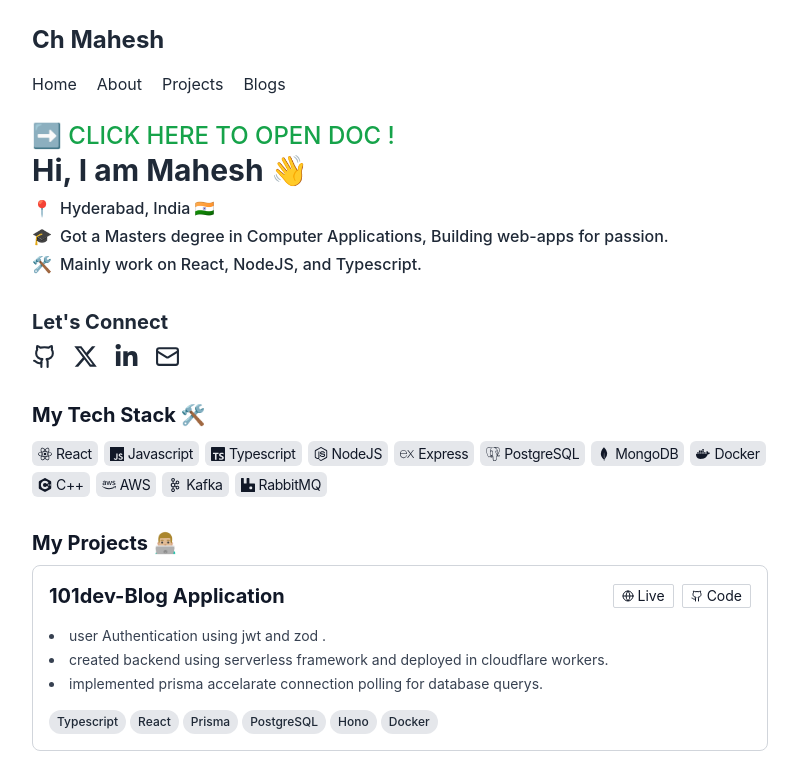
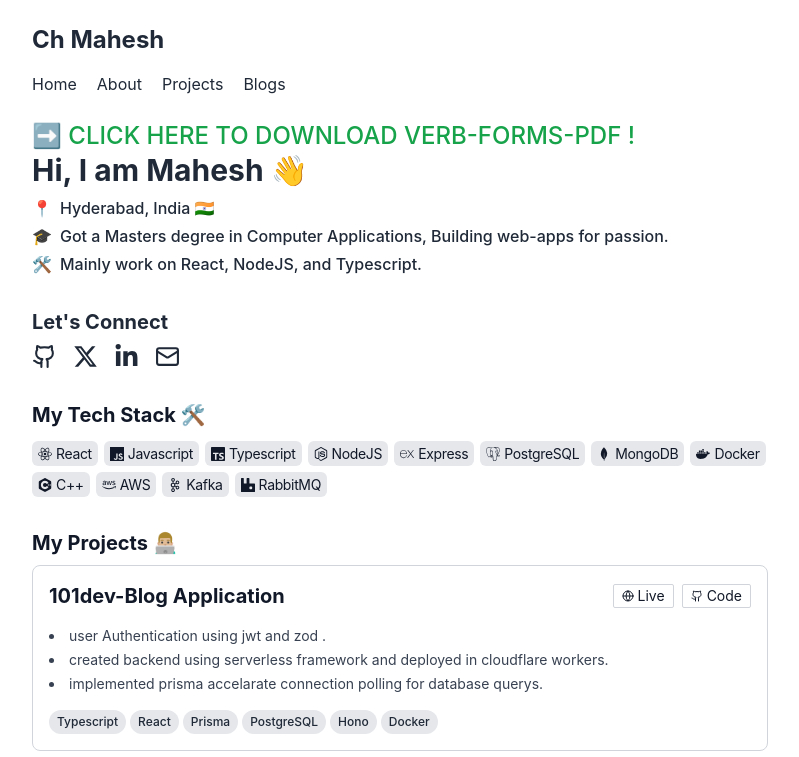
Before and after one commit to mahe-gi/mahesh, a Next.js app: page / in a window 1280 px wide. Shown: the top 757 px of the page, without its empty margins (240-1039 px from the left). Built offline with nearby package versions, Linux system fonts and the light colour scheme.

Commit message:
Update Notes.tsx

```diff
--- a/src/components/notes/Notes.tsx
+++ b/src/components/notes/Notes.tsx
@@ -14,7 +14,7 @@
               }
             >
               {" "}
-              CLICK HERE TO OPEN DOC !
+              CLICK HERE TO DOWNLOAD VERB-FORMS-PDF !
             </Link>
           </span>
         </h1>
```
